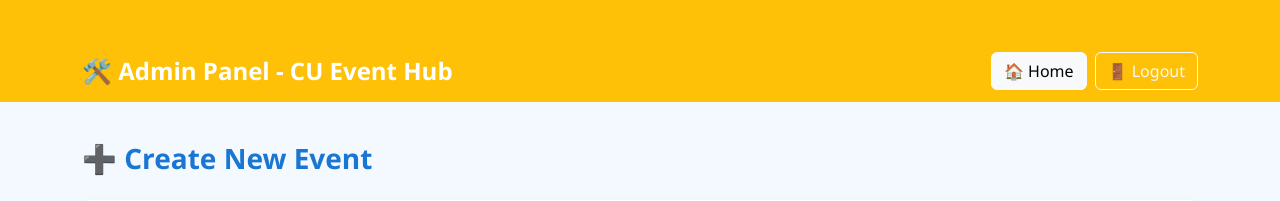
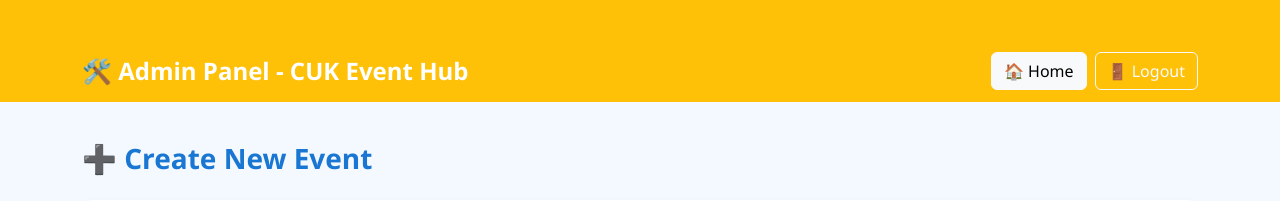
Before and after one commit to R-Sreevani/event-management, a Flask app: page /admin_dashboard in a window 1280 px wide. Shown: the top 201 px of the page. Run offline with Flask 3, Linux system fonts and the light colour scheme; a user stored in the database is signed in; data comes from the database, SQL or seed files in the repository.

Commit message:
Update admin_dashboard.html

```diff
--- a/templates/admin_dashboard.html
+++ b/templates/admin_dashboard.html
@@ -2,7 +2,7 @@
 <html lang="en">
 <head>
     <meta charset="UTF-8">
-    <title>Admin Dashboard | Central University Event Hub</title>
+    <title>Admin Dashboard | Central University of Karnataka Event Hub</title>
     <link href="https://cdn.jsdelivr.net/npm/bootstrap@5.3.3/dist/css/bootstrap.min.css" rel="stylesheet">
     <style>
         body {
@@ -261,7 +261,7 @@
 <!-- Navigation Bar -->
 <nav class="navbar navbar-expand-lg navbar-dark bg-warning">
     <div class="container">
-        <a class="navbar-brand" href="#">🛠️ Admin Panel - CU Event Hub</a>
+        <a class="navbar-brand" href="#">🛠️ Admin Panel - CUK Event Hub</a>
         <div class="d-flex">
             <a href="/" class="btn btn-light me-2">🏠 Home</a>
             <a href="{{ url_for('logout') }}" class="btn btn-outline-light">🚪 Logout</a>
```
